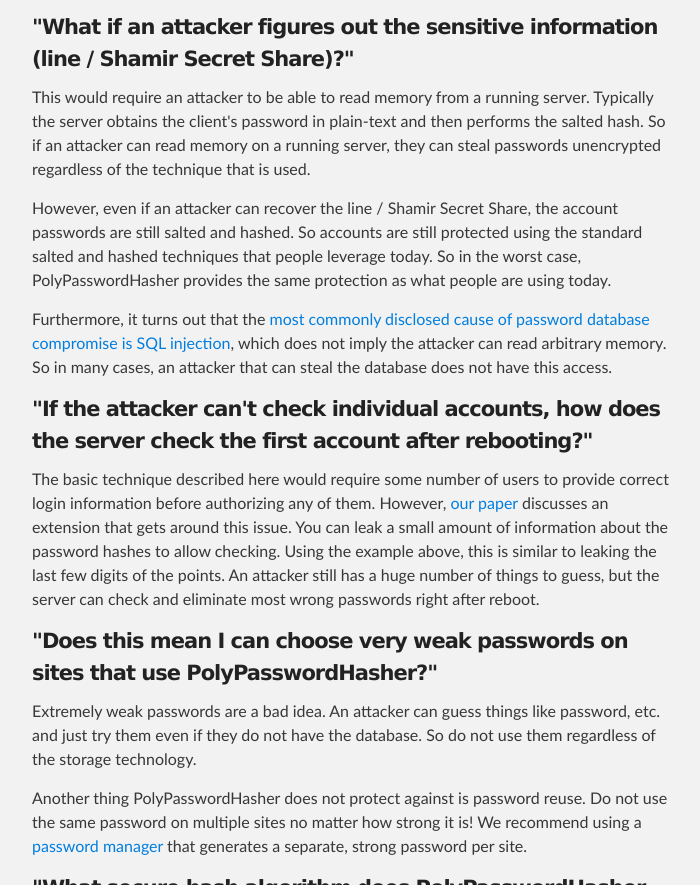
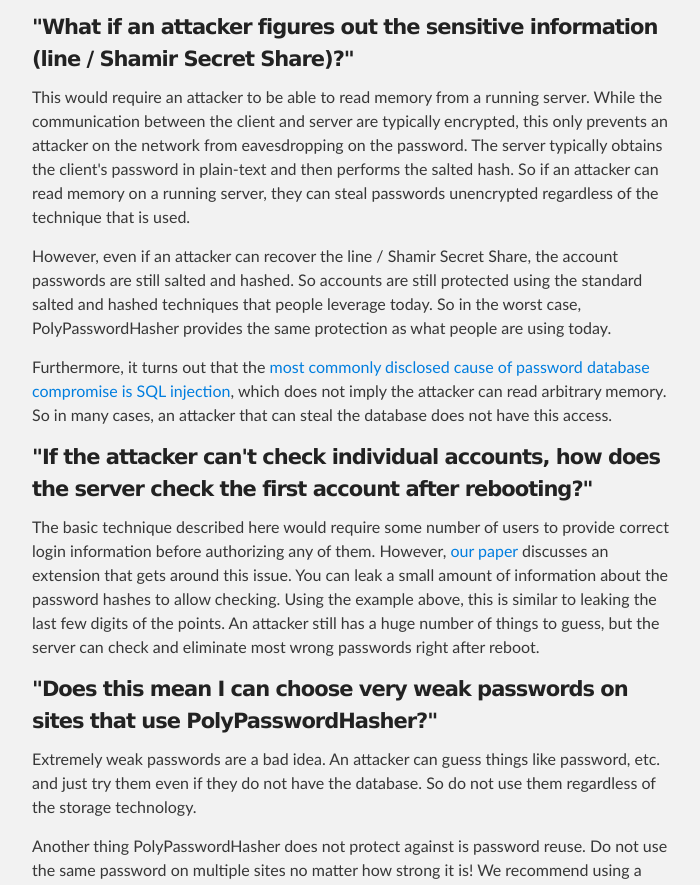
Before and after one commit to PolyPasswordHasher/PolyPasswordHasher, a plain HTML site: page index.html in a window 1280 px wide. Shown: the part 1357-2242 px from the top of the page, without its empty margins (288-988 px from the left). Drawn offline with Linux system fonts and the light colour scheme.

Commit message:
Update index.html

```diff
--- a/index.html
+++ b/index.html
@@ -61,7 +61,7 @@
 <h4>
 <a name="what-if-an-attacker-figures-out-the-sensitive-information-line--shamir-secret-share" class="anchor" href="#what-if-an-attacker-figures-out-the-sensitive-information-line--shamir-secret-share"><span class="octicon octicon-link"></span></a>"What if an attacker figures out the sensitive information (line / Shamir Secret Share)?"</h4>
 
-<p>This would require an attacker to be able to read memory from a running server.   Typically the server obtains the client's password in plain-text and then performs the salted hash.   So if an attacker can read memory on a running server, they can steal passwords unencrypted regardless of the technique that is used.</p>
+<p>This would require an attacker to be able to read memory from a running server.   While the communication between the client and server are typically encrypted, this only prevents an attacker on the network from eavesdropping on the password.   The server typically obtains the client's password in plain-text and then performs the salted hash.   So if an attacker can read memory on a running server, they can steal passwords unencrypted regardless of the technique that is used.</p>
 
 <p>However, even if an attacker can recover the line / Shamir Secret Share, the account passwords are still salted and hashed.   So accounts are still protected using the standard salted and hashed techniques that people leverage today.   So in the worst case, PolyPasswordHasher provides the same protection as what people are using today.</p>
 
```
